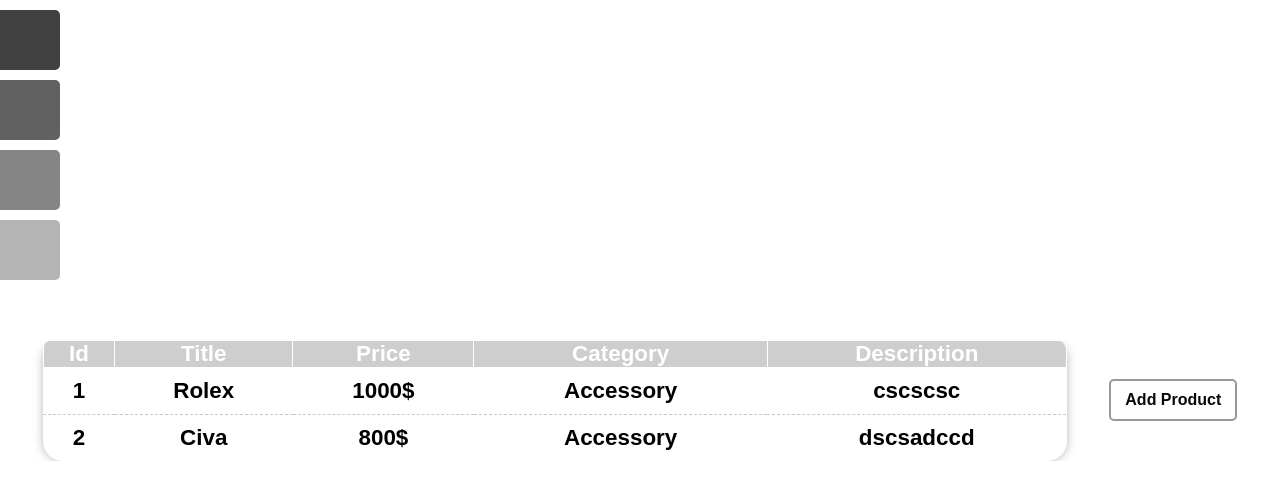
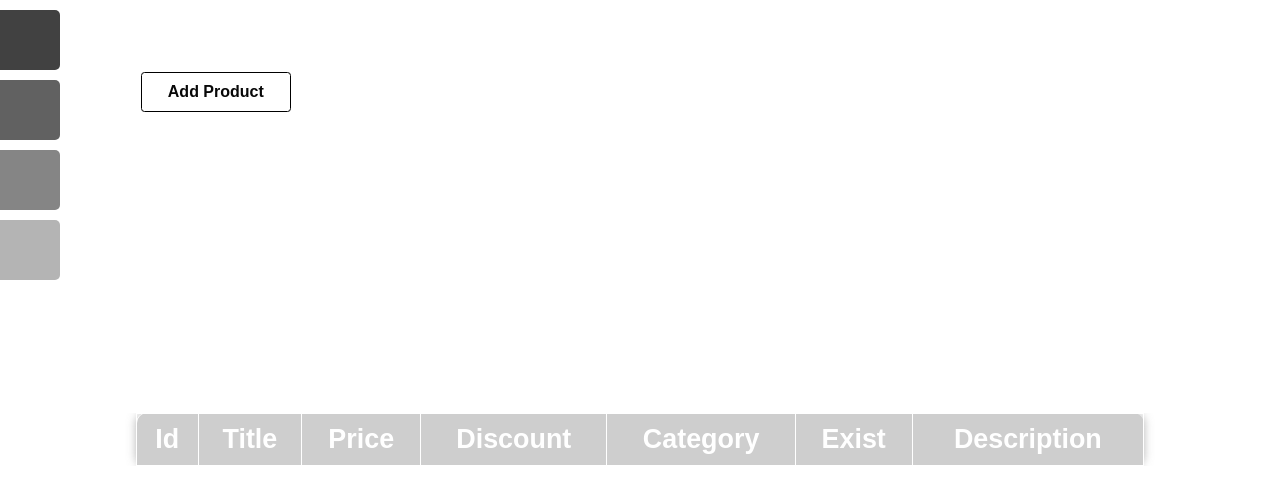
Before and after one commit to AriaNaderidev/Shopping-JsPj, a plain HTML site: page AdminPanel/index.html in a window 1280 px wide. Drawn offline with Linux system fonts and the light colour scheme.

Commit message:
add btn in admin panel design complete / getting data and show them at the table complete!!!

```diff
--- a/AdminPanel/index.html
+++ b/AdminPanel/index.html
@@ -20,32 +20,21 @@
         <span>Users</span>
         <span>Discount</span>
         <span id="home">Home</span>
+        <button id="add_btn">Add Product</button>
       </div>
+      <button id="add_btn2">Add Product</button>
       <div id="table_container">
-        <table>
+        <table id="table">
           <tr>
             <th>Id</th>
             <th>Title</th>
             <th>Price</th>
+            <th>Discount</th>
             <th>Category</th>
+            <th>Exist</th>
             <th>Description</th>
           </tr>
-          <tr>
-            <td data-label="id"></td>
-            <td data-label="title"></td>
-            <td data-label="price"></td>
-            <td data-label="category"></td>
-            <td data-label="desc"></td>
-          </tr>
-          <tr>
-            <td data-label="id"></td>
-            <td data-label="title"></td>
-            <td data-label="price"></td>
-            <td data-label="category"></td>
-            <td data-label="desc"></td>
-          </tr>
         </table>
-        <button id="add_btn">Add Product</button>
       </div>
     </main>
     <div class="boxContainer">
--- a/AdminPanel/main.js
+++ b/AdminPanel/main.js
@@ -24,46 +24,27 @@ hamberIcon.addEventListener("click", openTraMenu);
 crossIcon.addEventListener("click", closeTraMenu);
 // end of css transition javaScript code ---------------------------------------------------------
 
-let id = document.querySelectorAll('td[data-label="id"]');
-let title = document.querySelectorAll('td[data-label="title"]');
-let price = document.querySelectorAll('td[data-label="price"]');
-let category = document.querySelectorAll('td[data-label="category"]');
-let desc = document.querySelectorAll('td[data-label="desc"]');
 let addBtn = document.querySelector("#add_btn");
-let NewRow = document.createElement("tr");
-let NewTd = document.createElement("td");
+let addBtn2 = document.querySelector("#add_btn2");
+let table = document.querySelector("#table");
+let products = JSON.parse(localStorage.getItem("products")) || [];
 
-const products = [
-  {
-    id: 1,
-    title: "Rolex",
-    price: "1000$",
-    discount: "0$",
-    category: "Accessory",
-    desc: "cscscsc",
-  },
-  {
-    id: 2,
-    title: "Civa",
-    price: "800$",
-    discount: "0$",
-    category: "Accessory",
-    desc: "dscsadccd",
-  },
-];
-
-products.forEach((prodcut, index) => {
-  if (products.length) {
-    id[index].textContent = prodcut.id;
-    title[index].textContent = prodcut.title;
-    price[index].textContent = prodcut.price;
-    category[index].textContent = prodcut.category;
-    desc[index].textContent = prodcut.desc;
-  }
-});
+if (products.length)
+  products.forEach((product) => {
+    table.innerHTML += `<tr>
+    <td>${product.id}</td>
+    <td>${product.title}</td>
+    <td>${product.price}</td>
+    <td>${product.discount}</td>
+    <td>${product.category}</td>
+    <td>${product.exist ? "Exist" : "Not exist"}</td>
+    <td>${product.desc}</td>
+    </tr>`;
+  });
 
 const addNewProductTOTable = () => {
   location.href = "/AdminPanel/add-product-form/index.html";
 };
 
 addBtn.addEventListener("click", addNewProductTOTable);
+addBtn2.addEventListener("click", addNewProductTOTable);
--- a/AdminPanel/style.css
+++ b/AdminPanel/style.css
@@ -15,7 +15,6 @@ html {
 }
 
 /* Extra small devices (phones, 600px and down) */
-@media only screen and (max-width: 1200px) {
 main {
   display: none;
 }
@@ -60,6 +59,10 @@ html {
   cursor: pointer;
 }
 
+#tra_menu #home {
+  border-bottom: 0px;
+}
+
 #tra_menu span:nth-last-child(1) {
   border-bottom: 0px;
 }
@@ -86,6 +89,8 @@ html {
 #table_container {
   width: 100%;
   overflow-x: auto;
+  position: absolute;
+  top: 15%;
 }
 
 #table_container table {
@@ -122,18 +127,38 @@ html {
   border-radius: 0px 10px 0px 0px;
 }
 
-  #table_container table tr {
-    border-bottom: 1px solid rgba(173, 173, 173, 0.658);
-    border-bottom-style: dashed;
+#add_btn {
+  color: rgb(8, 8, 8);
+  border: none;
+  outline: none;
+  width: 30%;
+  max-width: 150px;
+  padding: 10px 5px;
+  font-size: 1em;
+  background-color: rgb(255, 255, 255);
+  border-radius: 3.5px;
+  font-weight: bold;
+  position: absolute;
+  right: 5%;
+  top: 2%;
 }
 
-  #table_container table tr:nth-last-child(1) {
-    border-bottom: 0px;
+#add_btn,
+#add_btn2:hover {
+  scale: 1.1;
+  transition: all 0.3s ease-in-out;
 }
+
+#add_btn2 {
+  display: none;
 }
 
 /* Extra large devices (large laptops and desktops, 1200px and up) */
 @media only screen and (min-width: 1200px) {
+  #add_btn {
+    display: none;
+  }
+
   #hamber_menu {
     display: none;
   }
@@ -214,74 +239,43 @@ html {
   /* ---------------------------------------------end of menu */
   #main {
     position: absolute;
-    min-width: 100%;
-    min-height: 100%;
     right: 0px;
-    display: flex;
-    align-items: center;
-    justify-content: center;
   }
 
   #table_container {
-    width: 100%;
-    overflow-x: auto;
     display: flex;
     justify-content: space-evenly;
     align-items: center;
+    position: relative;
+    top: 5%;
   }
 
   #table_container table {
     width: 80%;
     height: 60%;
-    border-radius: 20px;
     padding: 2%;
-    text-align: center;
-    border-collapse: collapse;
-    box-shadow: 0px 0px 10px rgba(117, 117, 117, 0.534);
     font-size: 1.4em;
   }
 
-  #table_container table th {
-    background-color: rgb(206, 206, 206);
-    font-weight: bolde;
-    color: white;
-    border: 1px solid white;
-  }
-
-  #table_container table td {
-    padding: 10px;
-  }
-
-  #table_container table th:nth-child(1) {
-    border-radius: 10px 0px 0px 0px;
-  }
-
-  #table_container table th:nth-last-child(1) {
-    border-radius: 0px 10px 0px 0px;
-  }
-
-  #table_container table tr {
-    border-bottom: 1px solid rgba(173, 173, 173, 0.658);
-    border-bottom-style: dashed;
-  }
-
-  #table_container table tr:nth-last-child(1) {
-    border-bottom: 0px;
+  #add_btn2 {
+    display: block;
+    color: rgb(8, 8, 8);
+    border: 1px solid black;
+    width: 30%;
+    max-width: 150px;
+    padding: 10px 5px;
+    font-size: 1em;
+    background-color: rgb(255, 255, 255);
+    border-radius: 3.5px;
+    font-weight: bold;
+    position: fixed;
+    left: 11%;
+    top: 9%;
   }
 
   #add_btn {
-    color: rgb(8, 8, 8);
-    border: 2px solid rgb(153, 153, 153);
     width: 10%;
-    padding: 10px;
-    font-size: 1em;
-    background-color: rgb(255, 255, 255);
-    border-radius: 5px;
-    font-weight: bold;
-  }
-
-  #add_btn:hover {
-    scale: 1.1;
-    transition: all 0.3s ease-in-out;
+    left: 11%;
+    top: 5%;
   }
 }
```
Also changed, not shown: AdminPanel/add-product-form/index.html (+21 -15 lines), AdminPanel/add-product-form/main.js (+34 -0 lines), AdminPanel/add-product-form/style.css (+23 -0 lines). Lines whose indentation alone changed are shown as unchanged.
